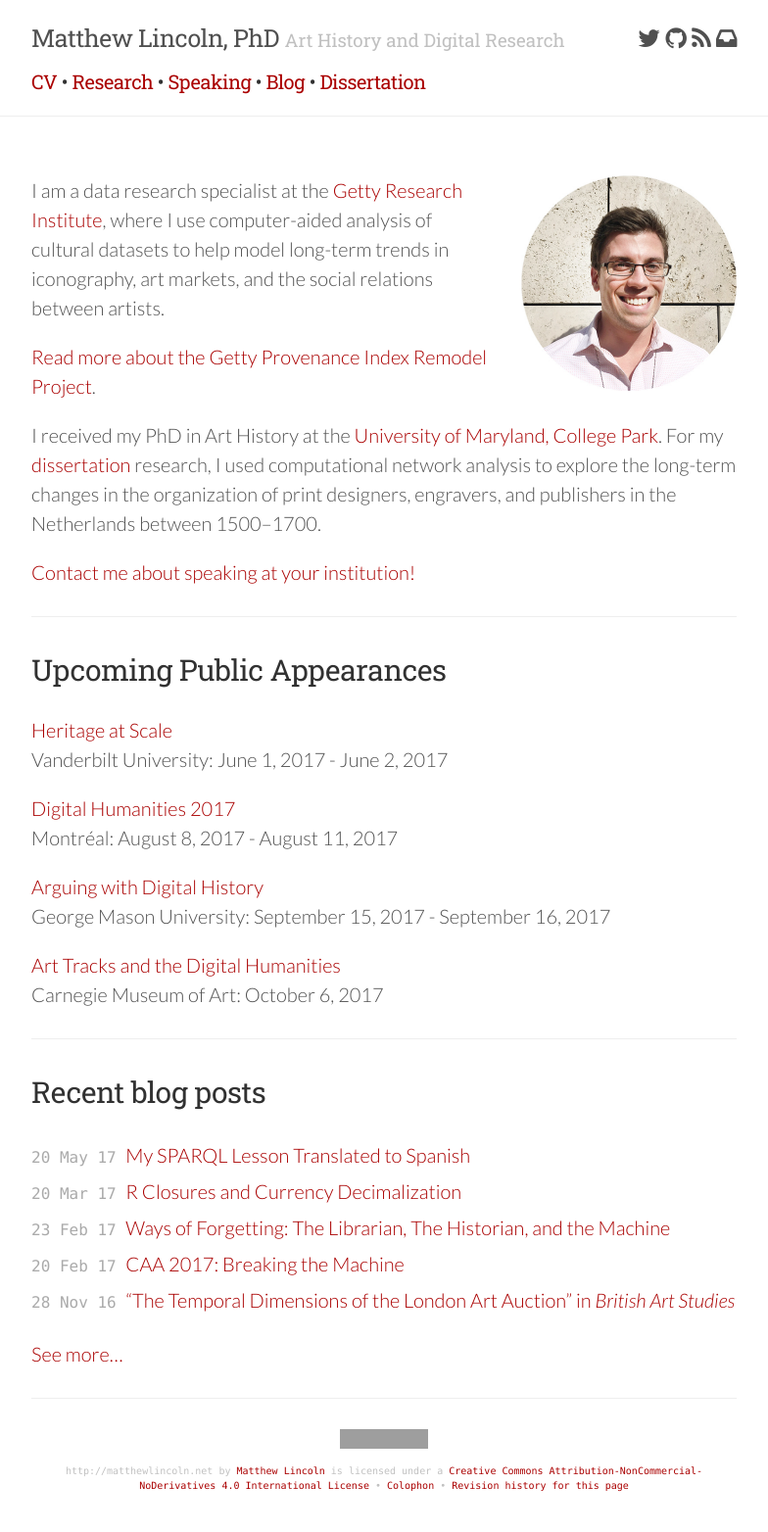
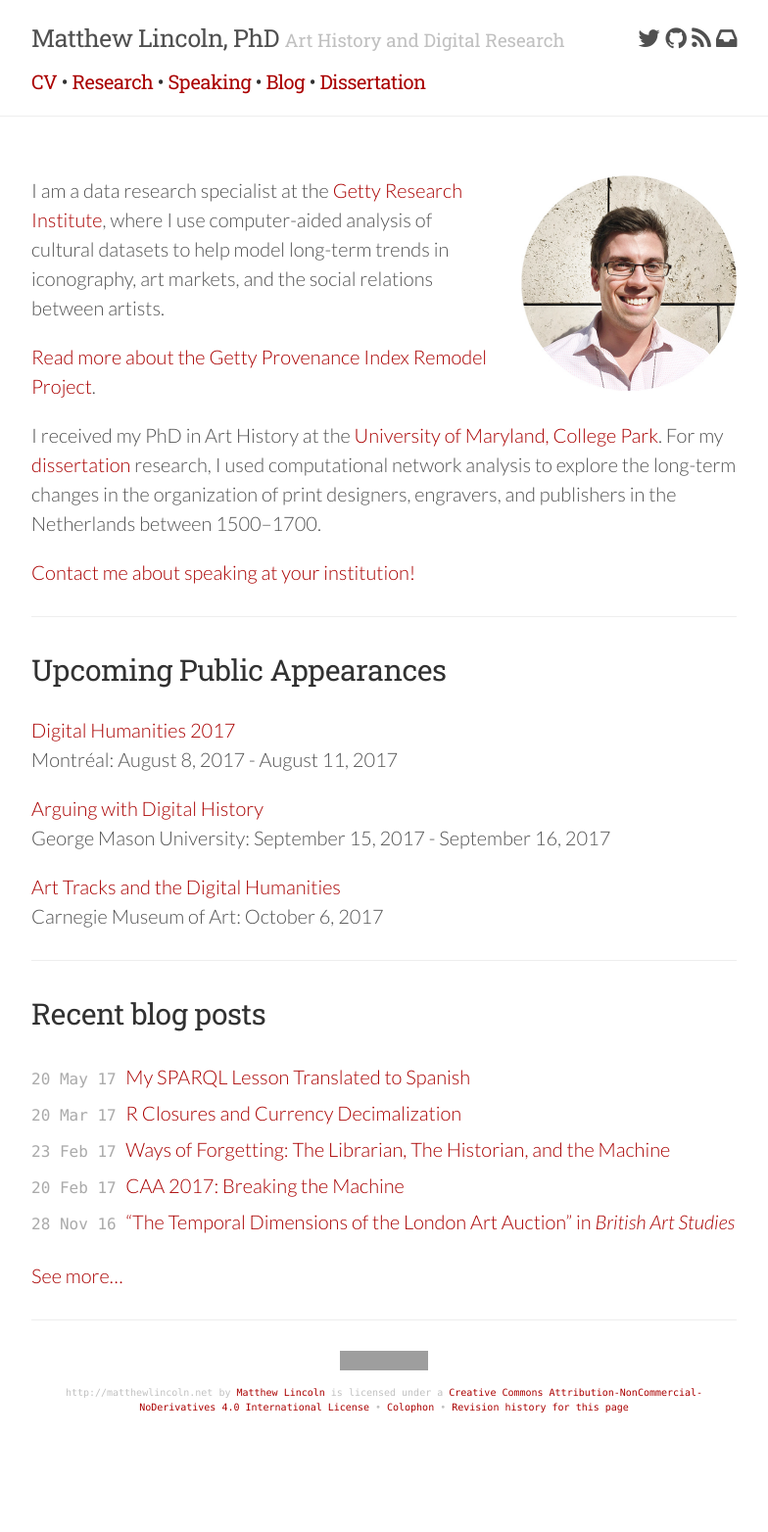
Before and after one commit to mdlincoln/mdlincoln.github.io, a Jekyll site: the page built from index.md, in a window 1280 px wide. Shown: the whole page at 98% size, without its empty margins (248-1032 px from the left). Built offline with Jekyll 4.4.1, drawn with Linux system fonts in a browser that asks for light colours; nearby versions of some CDN libraries; a script that is not in the unit is left out; after the commit the page ends 1484 px from its top, so only the background shows below that; grey boxes are pictures that could not be loaded.

Commit message:
Vanderbilt done

```diff
--- a/_data/travel.yaml
+++ b/_data/travel.yaml
@@ -8,11 +8,6 @@
   datestart: 2017-09-15 00:00:00 -0800
   dateend: 2017-09-16 00:00:00 -0800
   url: http://rrchnm.org/news/arguing-with-digital-history-workshop-to-address-a-central-problem-in-digital-history/
-- venue: Heritage at Scale
-  location: Vanderbilt University
-  datestart: 2017-06-01 00:00:00 -0800
-  dateend: 2017-06-02 00:00:00 -0800
-  url: http://heritage-at-scale.info/
 - venue: Art Tracks and the Digital Humanities
   location: Carnegie Museum of Art
   datestart: 2017-10-06 00:00:00 -0800
```
